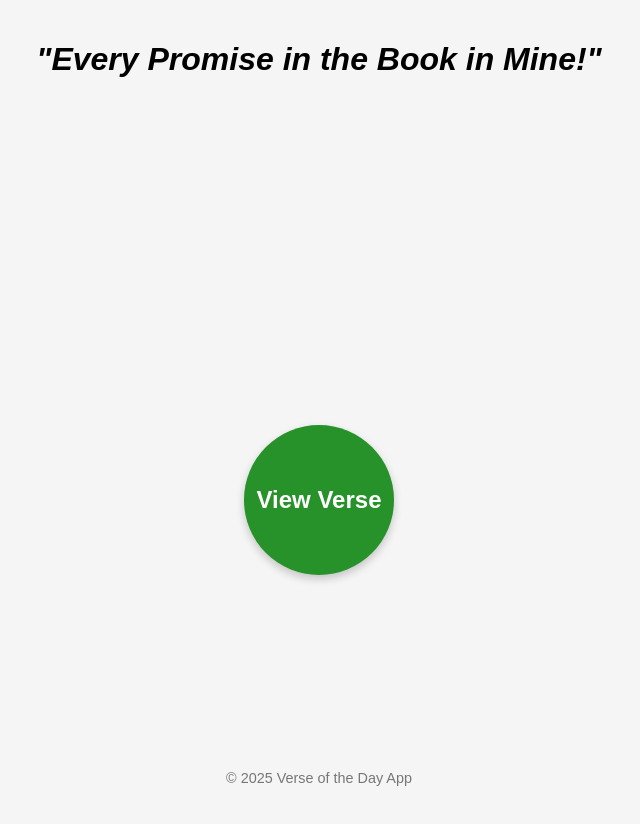
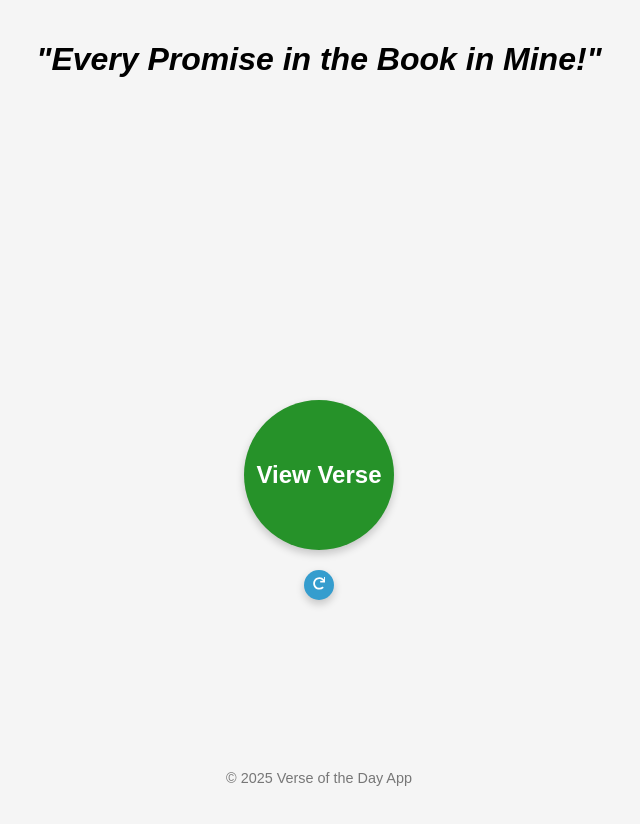
Before and after one commit to sam1605/vod, a React (Create React App) app: page / in a window 1280 px wide. Shown: the top 824 px of the page, without its empty margins (321-961 px from the left). Built offline with nearby package versions, Linux system fonts and the light colour scheme.

Commit message:
reset fix

```diff
--- a/package.json
+++ b/package.json
@@ -6,6 +6,7 @@
     "axios": "^1.4.0",
     "react": "^18.3.1",
     "react-dom": "^18.2.0",
+    "react-icons": "^5.5.0",
     "react-router-dom": "^6.15.0",
     "react-scripts": "^5.0.1",
     "sweetalert2": "^11.17.2"
--- a/src/components/StartPage.js
+++ b/src/components/StartPage.js
@@ -2,27 +2,21 @@ import React, { useState } from "react";
 import { useNavigate } from "react-router-dom";
 import "../styles.css";
 import Swal from 'sweetalert2'
+import {FaRedo } from "react-icons/fa"
 
 
 
 const StartPage = () => {
   const navigate = useNavigate();
-  const [holdTimer, setHoldTimer] = useState(null);
-  // or via CommonJS
   const Swal = require('sweetalert2')
   const selectUser = (user) => {
     localStorage.setItem("selectedUser", user);
     navigate("/verse");
   };
 
-  const setUser = (user) => {
-    console.log(`User set to: ${user}`);
-    selectUser("user");
-    // Add any additional logic for short press here
-  };
-
-  const handleMouseDown = () => {
-    const timer = setTimeout(() => {
+  const handleReset = () => {
+    console.log("Reset icon clicked!");
+    // Show SweetAlert2 confirmation dialog
       Swal.fire({
         title: "Do you want to clear Data ?",
         text: "(Don't do it if you don't like the verse, God doesn't work that way)!",
@@ -48,18 +42,6 @@ const StartPage = () => {
           Swal.close();
         }
       });
-    }, 5000);
-    setHoldTimer(timer);
-  };
-
-  const handleMouseUp = () => {
-    clearTimeout(holdTimer);
-    // Keep the short press functionality as is
-    setUser("shortPressUser");
-  };
-
-  const handleMouseLeave = () => {
-    clearTimeout(holdTimer);
   };
 
   return (
@@ -70,15 +52,17 @@ const StartPage = () => {
       <main>
         <div className="user-button-div">
           <button
-            onMouseDown={handleMouseDown}
-            onMouseUp={handleMouseUp}
-            onMouseLeave={handleMouseLeave}
+            onClick={() => selectUser("user")}
             className="user-button"
           >
             View Verse
           </button>
+          <button className="reset-button" onClick={handleReset}>
+          <FaRedo  />
+          </button>
         </div>
       </main>
+
       <footer>
         <p>© 2025 Verse of the Day App</p>
       </footer>
--- a/src/styles.css
+++ b/src/styles.css
@@ -24,6 +24,8 @@ body {
   height: 100vh;
   /* Full viewport height */
   background-color: #f5f5f5;
+  flex-direction: column;
+  gap: 20px;
   /* Optional: Set a background color */
 }
 
@@ -138,3 +140,31 @@ footer {
 .translation-button:hover {
   background: #0086af;
 }
+.reset{
+  cursor: pointer !important;
+  position: fixed;
+  left: 0;
+  bottom: 0;
+
+  /* background-color: red;
+  color: white; */
+
+}
+
+.reset-button {
+  width: 30px;
+  /* Button size */
+  height: 30px;
+  border-radius: 50%;
+  /* Makes it round */
+  background-color: #359dce;
+  /* Green background */
+  color: white;
+  font-size: 0.8rem;
+  /* Increase font size */
+  font-weight: bold;
+  border: none;
+  cursor: pointer;
+  box-shadow: 0 4px 8px rgba(0, 0, 0, 0.2);
+  transition: transform 0.2s, box-shadow 0.2s;
+}
```
Also changed, not shown: 2 other files (tests, documents, lock files or other folders).
